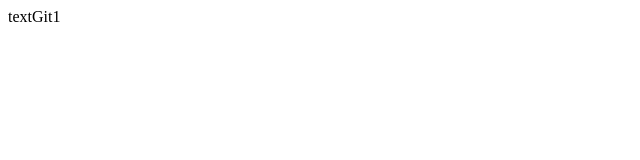
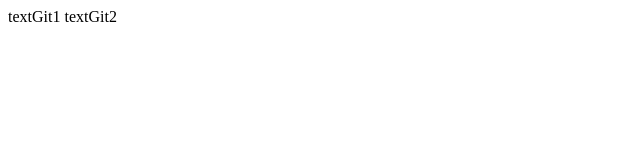
Before and after one commit to mar2gin/test, a plain HTML site: page index.html in a window 1280 px wide. Shown: the full height of the page, 0-640 px from the left. Drawn offline with Linux system fonts and the light colour scheme.

Commit message:
201506280105

```diff
--- a/index.html
+++ b/index.html
@@ -6,5 +6,6 @@
 </head>
 <body>
 	textGit1
+	textGit2
 </body>
 </html>
```
